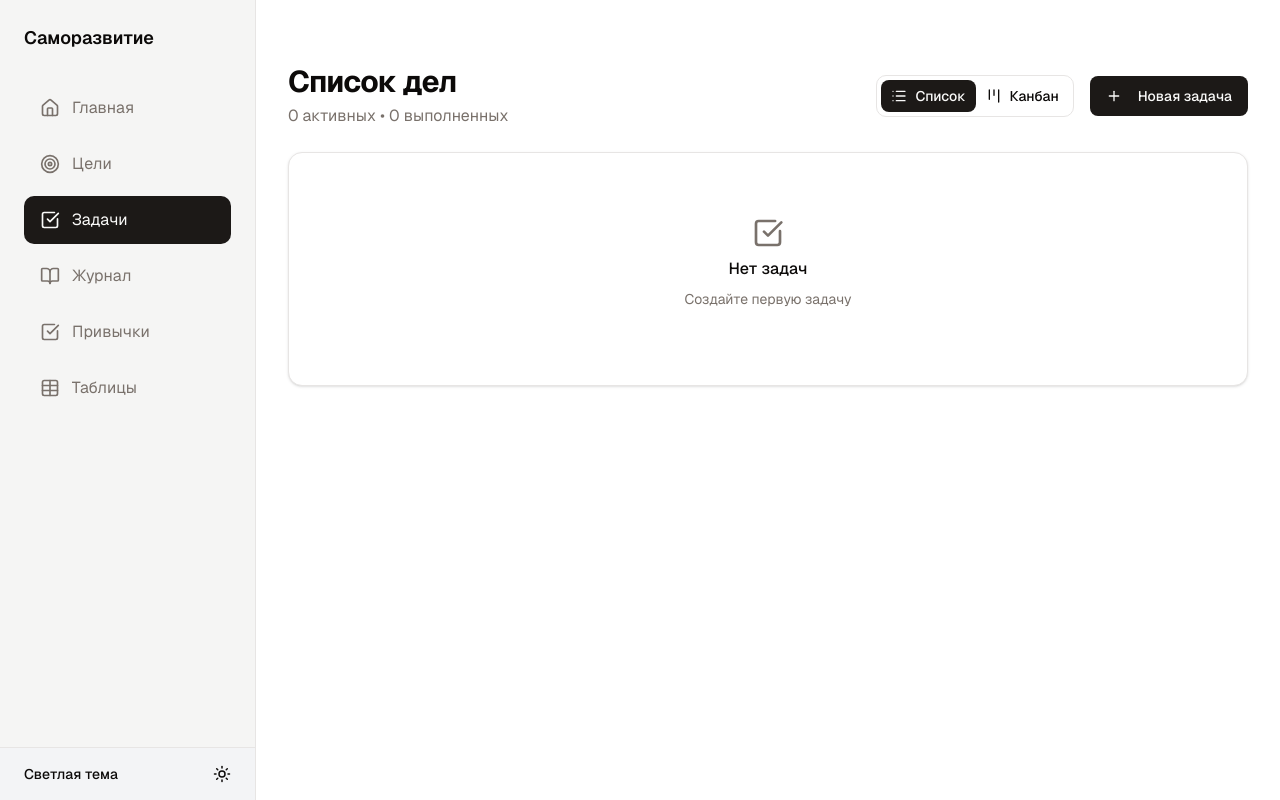
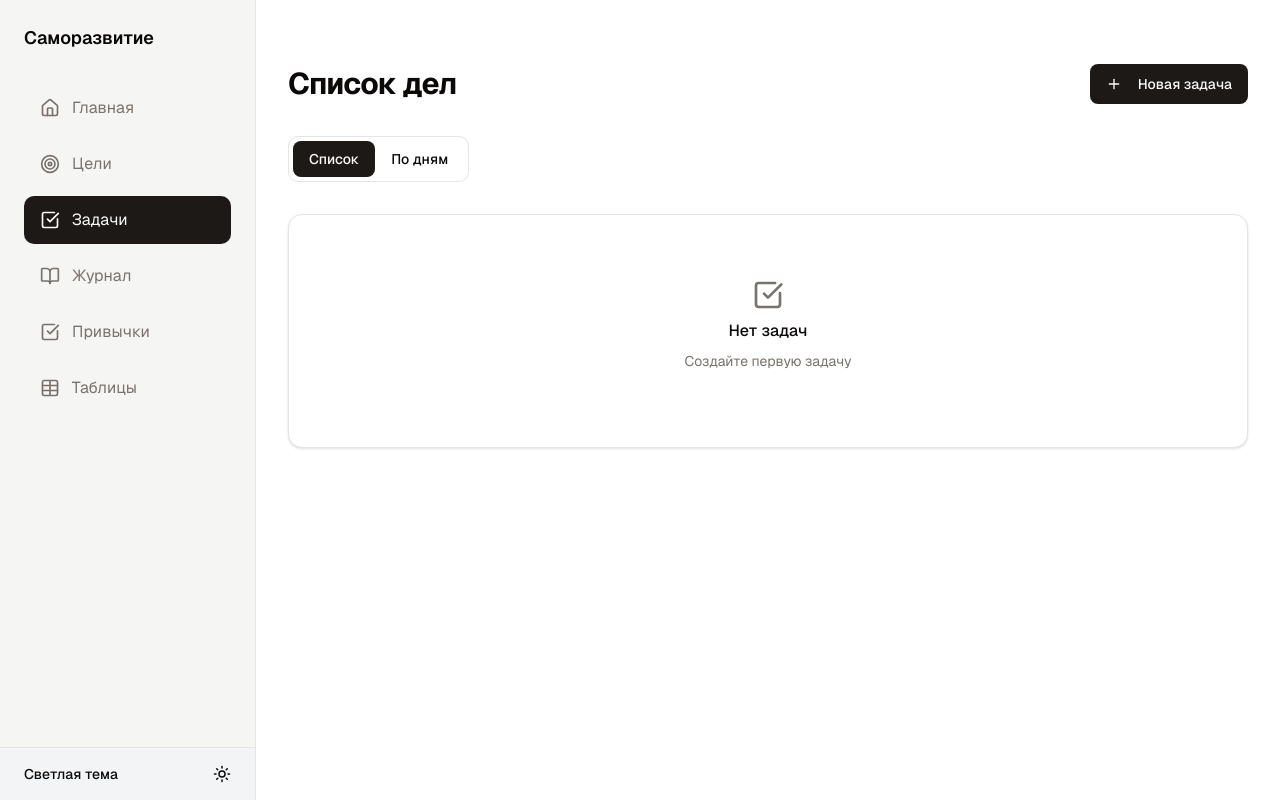
Before and after one commit to TrocyukS96/mind-haven, a Next.js app: page /tasks in a window 1280 px wide. Built offline with nearby package versions, Linux system fonts and the light colour scheme.

Commit message:
fix: add view modes to TasksPage

```diff
--- a/entities/task/model/types.ts
+++ b/entities/task/model/types.ts
@@ -8,4 +8,5 @@ export interface Task {
   goalId?: string;        // если есть — привязана к цели
   createdAt: string;
   completedAt?: string;
+  deadline?: string;
 }
--- a/features/task/ui/TaskForm.tsx
+++ b/features/task/ui/TaskForm.tsx
@@ -29,6 +29,7 @@ const TaskForm = ({ task, open, onOpenChange }: Props) => {
   const [priority, setPriority] = useState<TaskPriority>(task?.priority || 'medium');
   const [goalId, setGoalId] = useState<string>(task?.goalId || defaultGoalId || 'none');
   const [completed, setCompleted] = useState(task?.completed || false);
+  const [deadline, setDeadline] = useState(task?.deadline || '');
 
   const isEditMode = !!task;
 
@@ -133,6 +134,17 @@ const TaskForm = ({ task, open, onOpenChange }: Props) => {
         </div>
       )}
 
+      <div className="space-y-2">
+        <Label htmlFor="deadline">Дедлайн (необязательно)</Label>
+        <Input
+          id="deadline"
+          type="date"
+          value={deadline}
+          onChange={(e) => setDeadline(e.target.value)}
+          className="w-full"
+        />
+      </div>
+
       {/* Кнопки */}
       <div className="flex justify-end gap-3 pt-6 border-t border-border">
         <Button
--- a/screens/tasks/ui/TasksPage.tsx
+++ b/screens/tasks/ui/TasksPage.tsx
@@ -1,95 +1,116 @@
+// app/tasks/page.tsx
 'use client';
 
+import { Button } from "@/shared/ui/button";
+import { Plus, Target } from "lucide-react";
+import { useStore } from "@/shared/store/store-config";
 import { TaskCard } from "@/entities/task/ui/TaskCard";
-import { useStore } from "@/shared/store/store-config";
-import { Button } from "@/shared/ui/button";
-import { Kanban, List, Plus } from "lucide-react";
-import { useState } from "react";
+import { format, isToday, isTomorrow, addDays, isWithinInterval, startOfWeek, endOfWeek } from "date-fns";
+import { ru } from "date-fns/locale";
+import { useMemo, useState } from "react";
 import TasksEmptyState from "./TasksEmptyState";
+import { Task } from "@/entities/task/model/types";
 
-type ViewMode = 'list' | 'kanban';
+type ViewMode = 'list' | 'by-day';
 
 const TasksPage = () => {
   const { tasks, openTaskForm } = useStore();
   const [viewMode, setViewMode] = useState<ViewMode>('list');
 
-  const todo = tasks.filter(t => !t.completed);
-  const done = tasks.filter(t => t.completed);
+  const tasksByDay = useMemo(() => {
+    const groups = {
+      today: [] as Task[],
+      tomorrow: [] as Task[],
+      thisWeek: [] as Task[],
+      later: [] as Task[],
+      backlog: [] as Task[],
+    };
 
-  return (
-    <div className="max-w-7xl mx-auto space-y-6 py-8">
-      {/* Заголовок и переключатель */}
+    tasks.forEach((task) => {
+      if (!task.deadline) {
+        groups.backlog.push(task);
+        return;
+      }
+
+      const date = new Date(task.deadline);
+      if (isToday(date)) groups.today.push(task);
+      else if (isTomorrow(date)) groups.tomorrow.push(task);
+      else if (isWithinInterval(date, { start: addDays(new Date(), 2), end: endOfWeek(new Date()) })) groups.thisWeek.push(task);
+      else groups.later.push(task);
+    });
+
+    return groups;
+  }, [tasks]);
+
+  const DaySection = ({ title, tasks, dateLabel }: { title: string; tasks: Task[]; dateLabel?: string }) => (
+    <div className="space-y-4">
       <div className="flex items-center justify-between">
-        <div>
-          <h1 className="text-3xl font-bold tracking-tight">Список дел</h1>
-          <p className="text-muted-foreground mt-1">
-            {todo.length} активных • {done.length} выполненных
-          </p>
-        </div>
-
-        <div className="flex items-center gap-4">
-          <div className="flex rounded-lg border bg-card p-1">
-            <Button
-              variant={viewMode === 'list' ? 'default' : 'ghost'}
-              size="sm"
-              onClick={() => setViewMode('list')}
-              className="gap-2"
-            >
-              <List className="h-4 w-4" />
-              Список
-            </Button>
-            <Button
-              variant={viewMode === 'kanban' ? 'default' : 'ghost'}
-              size="sm"
-              onClick={() => setViewMode('kanban')}
-              className="gap-2"
-            >
-              <Kanban className="h-4 w-4" />
-              Канбан
+        <h2 className="text-xl font-semibold">
+          {title} {dateLabel && <span className="text-muted-foreground text-base">— {dateLabel}</span>} ({tasks.length})
+        </h2>
+        <Button size="sm" onClick={() => openTaskForm()}>
+          <Plus className="h-4 w-4 mr-1" />
+          Добавить
         </Button>
       </div>
 
+      {tasks.length === 0 ? (
+        <div className="text-center py-12 bg-muted/30 rounded-xl">
+          <Target className="mx-auto h-10 w-10 text-muted-foreground mb-3" />
+          <p className="text-muted-foreground">Нет задач</p>
+        </div>
+      ) : (
+        <div className="grid grid-cols-1 sm:grid-cols-2 lg:grid-cols-3 xl:grid-cols-4 gap-4">
+          {tasks.map((task) => (
+            <div key={task.id} className="bg-card rounded-xl border shadow-sm hover:shadow-md transition-shadow p-4">
+              <TaskCard task={task} showGoalTitle />
+            </div>
+          ))}
+        </div>
+      )}
+    </div>
+  );
+
+  return (
+    <div className="max-w-7xl mx-auto space-y-8 py-8">
+      <div className="flex items-center justify-between">
+        <h1 className="text-3xl font-bold tracking-tight">Список дел</h1>
         <Button onClick={() => openTaskForm()} size="lg">
           <Plus className="mr-2 h-5 w-5" />
           Новая задача
         </Button>
       </div>
+
+      <div className="flex rounded-lg border bg-card p-1 w-max">
+        <Button variant={viewMode === 'list' ? 'default' : 'ghost'} onClick={() => setViewMode('list')}>
+          Список
+        </Button>
+        <Button variant={viewMode === 'by-day' ? 'default' : 'ghost'} onClick={() => setViewMode('by-day')}>
+          По дням
+        </Button>
       </div>
 
-      {/* Список */}
       {viewMode === 'list' && (
         <div className="space-y-3">
-          {tasks.length === 0 && <TasksEmptyState />}
-          {tasks.length > 0 && tasks.map(task => <TaskCard key={task.id} task={task} showGoalTitle />)}
+          {tasks.length === 0 ? <TasksEmptyState /> : tasks.map(task => <TaskCard key={task.id} task={task} showGoalTitle />)}
         </div>
       )}
 
-      {/* Канбан */}
-      {viewMode === 'kanban' && (
-        <div className="grid grid-cols-1 md:grid-cols-2 gap-6">
-          {/* To Do */}
-          <div className="rounded-xl border bg-card/50 p-4">
-            <h3 className="font-semibold mb-4 text-lg">К выполнению ({todo.length})</h3>
-            <div className="space-y-3">
-              {todo.length === 0 ? (
-                <p className="text-sm text-muted-foreground text-center py-8">Нет задач</p>
-              ) : (
-                todo.map(task => <TaskCard key={task.id} task={task} showGoalTitle />)
-              )}
-            </div>
-          </div>
-
-          {/* Done */}
-          <div className="rounded-xl border bg-card/50 p-4">
-            <h3 className="font-semibold mb-4 text-lg">Выполнено ({done.length})</h3>
-            <div className="space-y-3">
-              {done.length === 0 ? (
-                <p className="text-sm text-muted-foreground text-center py-8">Нет выполненных задач</p>
-              ) : (
-                done.map(task => <TaskCard key={task.id} task={task} showGoalTitle />)
-              )}
-            </div>
-          </div>
+      {viewMode === 'by-day' && (
+        <div className="space-y-12">
+          <DaySection
+            title="Сегодня"
+            tasks={tasksByDay.today}
+            dateLabel={format(new Date(), 'd MMMM', { locale: ru })}
+          />
+          <DaySection
+            title="Завтра"
+            tasks={tasksByDay.tomorrow}
+            dateLabel={format(addDays(new Date(), 1), 'd MMMM', { locale: ru })}
+          />
+          <DaySection title="На этой неделе" tasks={tasksByDay.thisWeek} />
+          <DaySection title="Позже" tasks={tasksByDay.later} />
+          <DaySection title="Бэклог (без срока)" tasks={tasksByDay.backlog} />
         </div>
       )}
     </div>
--- /dev/null
+++ b/shared/ui/date-select.tsx
@@ -0,0 +1,63 @@
+'use client';
+
+import { Select, SelectContent, SelectItem, SelectTrigger, SelectValue } from "@/shared/ui/select";
+import { Input } from "@/shared/ui/input";
+import { useRef, useState } from "react";
+import { format } from "date-fns";
+
+interface DateSelectProps {
+  value?: string;
+  onChange: (value: string | undefined) => void;
+}
+
+export function DateSelect({ value, onChange }: DateSelectProps) {
+  const [selectValue, setSelectValue] = useState<string>('');
+  const dateInputRef = useRef<HTMLInputElement>(null);
+
+  const handleSelect = (val: string) => {
+    setSelectValue(val);
+    if (val === 'custom') {
+      dateInputRef.current?.showPicker?.();
+      dateInputRef.current?.focus();
+    } else {
+      // Логика предопределённых дат
+      // onChange(calculatedDate);
+    }
+  };
+
+  const displayValue = value
+    ? format(new Date(value), 'd MMM yyyy')
+    : selectValue || 'Выберите срок';
+
+  return (
+    <div className="relative">
+      <Select value={selectValue} onValueChange={handleSelect}>
+        <SelectTrigger>
+          <SelectValue placeholder="Выберите срок">
+            {displayValue}
+          </SelectValue>
+        </SelectTrigger>
+        <SelectContent>
+          <SelectItem value="today">Сегодня</SelectItem>
+          <SelectItem value="week">Эта неделя</SelectItem>
+          <SelectItem value="month">Этот месяц</SelectItem>
+          <SelectItem value="quarter">Этот квартал</SelectItem>
+          <SelectItem value="year">Этот год</SelectItem>
+          <SelectItem value="custom">Настроить</SelectItem>
+        </SelectContent>
+      </Select>
+
+      {/* Скрытый input date */}
+      <Input
+        ref={dateInputRef}
+        type="date"
+        value={value}
+        onChange={(e) => {
+          onChange(e.target.value || undefined);
+          setSelectValue(''); // сбрасываем предопределённый выбор
+        }}
+        className="absolute inset-0 opacity-0 pointer-events-none"
+      />
+    </div>
+  );
+}
```
Lines whose indentation alone changed are shown as unchanged.
